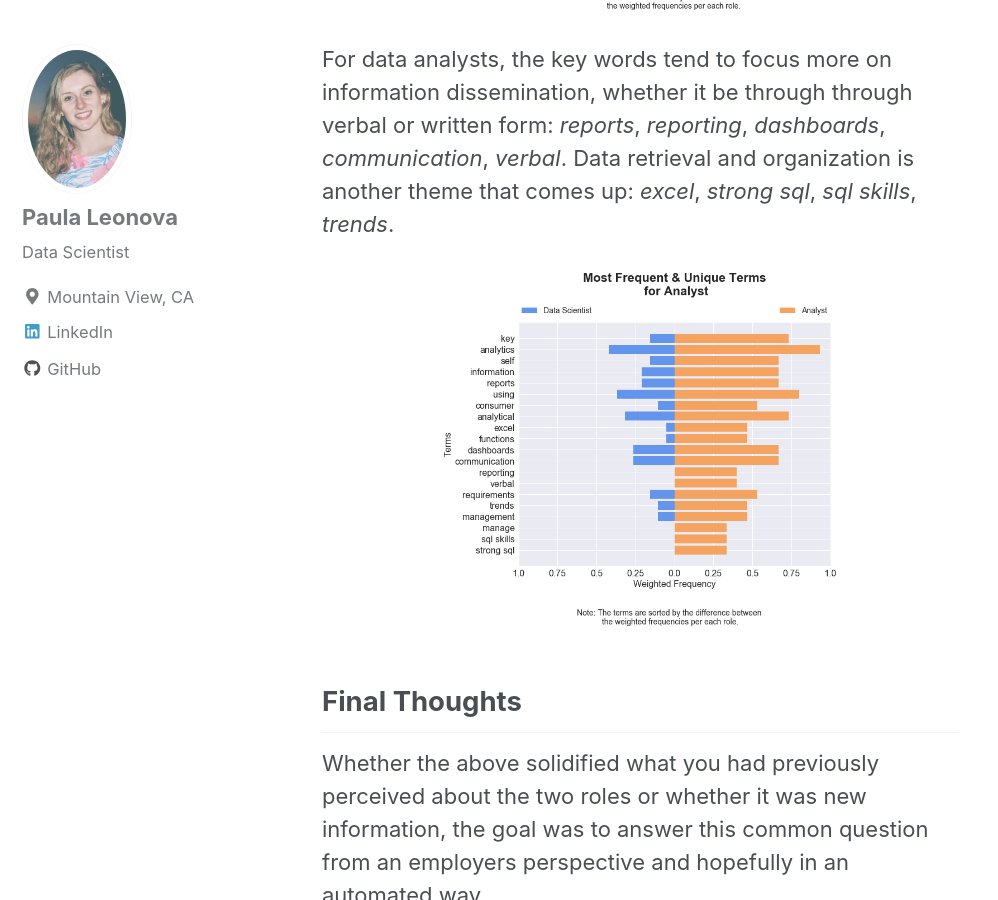
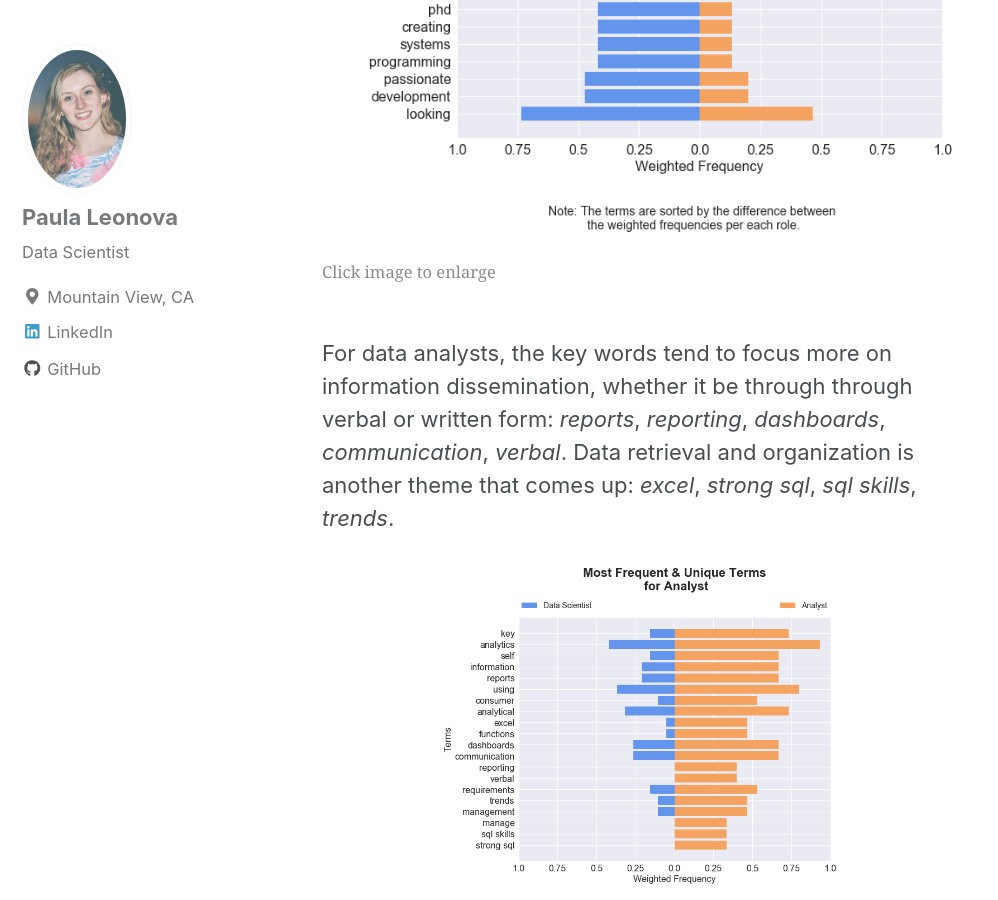
Before and after one commit to pleonova/pleonova.github.io, a Jekyll site: the page built from _posts/2018-08-21-jd-classification.md, in a window 1280 px wide and 900 px high, scrolled down 3977 px. Shown: the whole window, without its empty margins (0-998 px from the left). Built offline with Jekyll 4.4.1, drawn with Linux system fonts in a browser that asks for light colours; nearby versions of some CDN libraries.

Commit message:
Adjust sizing

```diff
--- a/_posts/2018-08-21-jd-classification.md
+++ b/_posts/2018-08-21-jd-classification.md
@@ -26,23 +26,23 @@
 Another term that appears frequently for both is *python*. The frequency of which this word shows up for data scientist roles is, however, considerably higher than the times it appears in data analyst JDs. Almost 90% of the data science roles contain the key term, while only 60% of the data analyst JDs have it, indicating that python is an expected skill for a data scientist.
 
 <figure>
-	<a width="100" href="/images/jd-classifier/TorandoChart_TermSensitivity_BothRoles.png"><img src="/images/jd-classifier/TorandoChart_TermSensitivity_BothRoles.png"></a>
+	<a width="50%" href="/images/jd-classifier/TorandoChart_TermSensitivity_BothRoles.png"><img src="/images/jd-classifier/TorandoChart_TermSensitivity_BothRoles.png"></a>
     <figcaption>Click image to enlarge</figcaption>
 </figure>
 
 Surveying the top terms for data scientist, results in a collection of words that are more technical in nature. Some of the top terms are: *machine learning*, *platform*, *algorithms*, *models*, *java*, *programming*, *development* (see chart below). Because data science is more of a mix of a statistics and a computer science, these terms are not surprising at all.
 
+<!--
 <p align="center">
   <img width="400" href="/images/jd-classifier/TorandoChart_TermSensitivity_BothRoles.png" src="{{ site.url }}{{ site.baseurl }}/images/jd-classifier/TorandoChart_TermSensitivity_DataScientist.png">
 </p>
+-->
 
-<!--
 <figure>
-	<a width="200" href="/images/jd-classifier/TorandoChart_TermSensitivity_DataScientist.png">
+	<a width="50" href="/images/jd-classifier/TorandoChart_TermSensitivity_DataScientist.png">
     <img src="/images/jd-classifier/TorandoChart_TermSensitivity_DataScientist.png"></a>
     <figcaption>Click image to enlarge</figcaption>
 </figure>
--->
 
 For data analysts, the key words tend to focus more on information dissemination, whether it be through through verbal or written form: *reports*, *reporting*, *dashboards*, *communication*, *verbal*. Data retrieval and organization is another theme that comes up: *excel*, *strong sql*, *sql skills*, *trends*.
 
```
